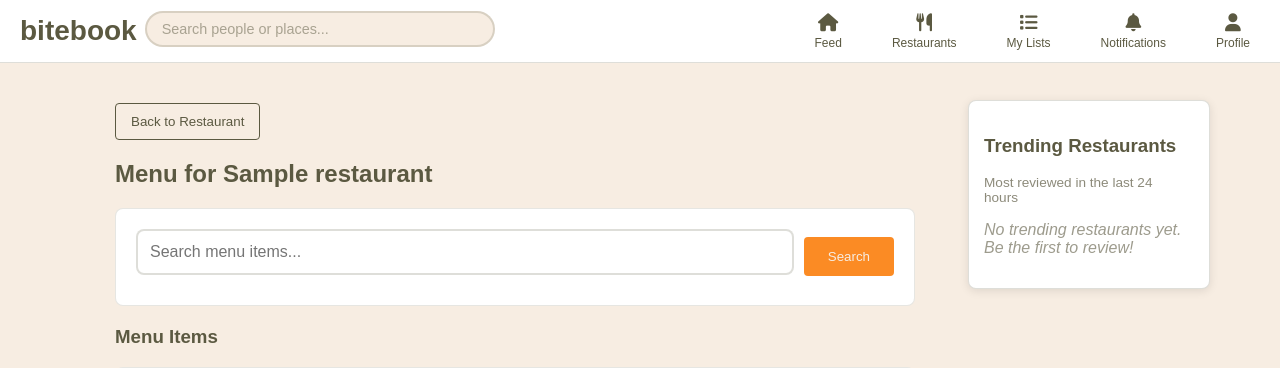
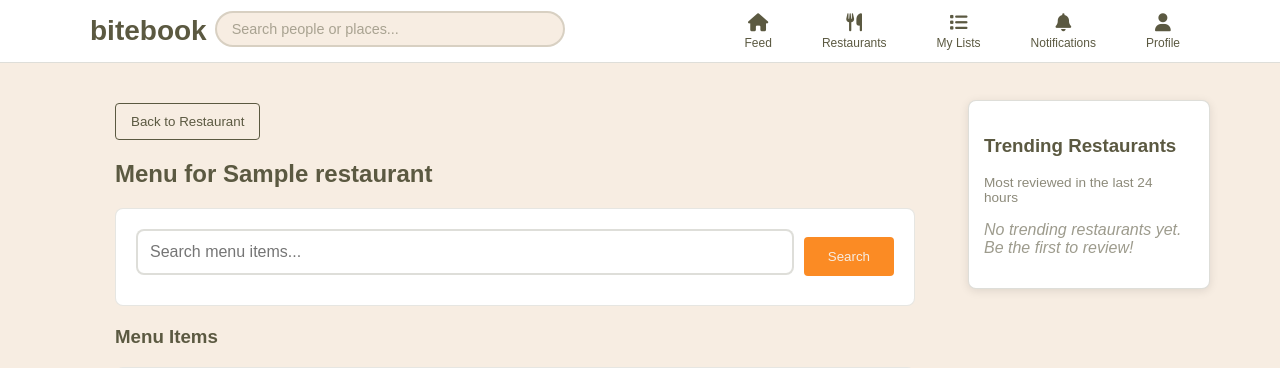
Before and after one commit to JaxYopek/bite-book, a Django app: page /restaurants/1/menu/ in a window 1280 px wide. Shown: the top 368 px of the page. Run offline with Django 5.2, Linux system fonts and the light colour scheme; a user stored in the database is signed in; tables that the repository leaves empty hold one stand-in row (values such as "Sample post"); grey boxes marked "Sample" are stand-in pictures; data that the repository does not hold is empty.

Commit message:
fixed nav bar spacing for better UI

```diff
--- a/templates/base.html
+++ b/templates/base.html
@@ -75,7 +75,7 @@
             font-weight: bold;
             color: #5B5941;
             text-decoration: none;
-            margin-left: 0;
+            margin-left: 70px;
             white-space: nowrap;
             flex-shrink: 0;
         }
@@ -214,9 +214,24 @@
             font-size: 18px;
             line-height: 1;
         }
+        nav ul li a .nav-icon, nav ul li button.nav-btn .nav-icon {
+            font-size: 18px;
+            line-height: 1;
+        }
+        nav ul li a .right-icon, nav ul li button.nav-btn .right-icon {
+            font-size: 18px;
+            line-height: 1;
+            margin-right: 70px;
+        }
+
         nav ul li a .nav-text, nav ul li button.nav-btn .nav-text {
             font-size: 12px;
             font-weight: 500;
+        }
+        nav ul li a .right-text, nav ul li button.nav-btn .right-text {
+            font-size: 12px;
+            font-weight: 500;
+            margin-right: 70px;
         }
         .notification-badge {
             position: absolute;
@@ -383,8 +398,8 @@
             </li>
             <li>
                 <a href="{% url 'user_profile' %}">
-                    <span class="nav-icon"><i class="fas fa-user"></i></span>
-                    <span class="nav-text">Profile</span>
+                    <span class="right-icon"><i class="fas fa-user"></i></span>
+                    <span class="right-text">Profile</span>
                 </a>
             </li>
         </ul>
```
